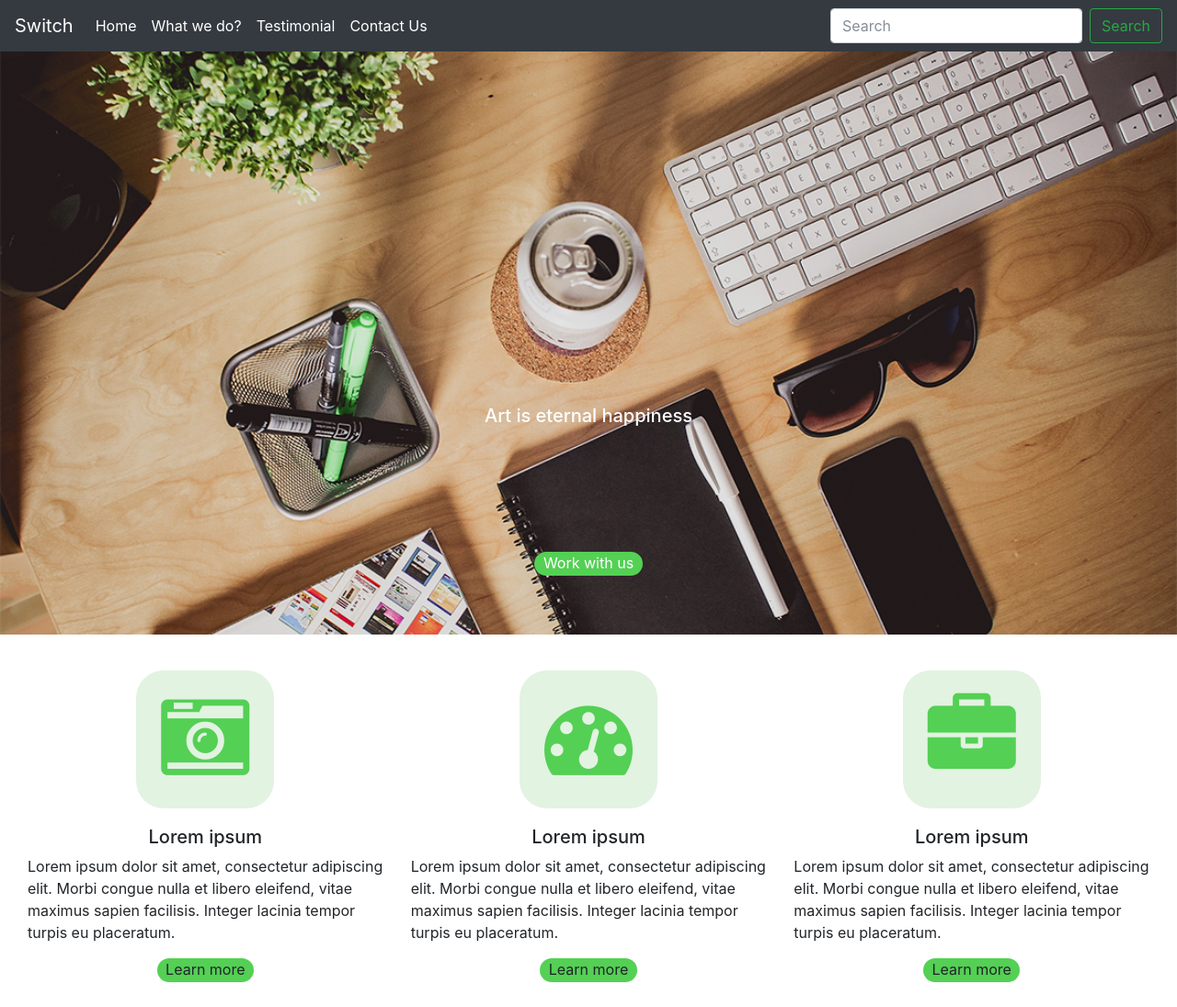
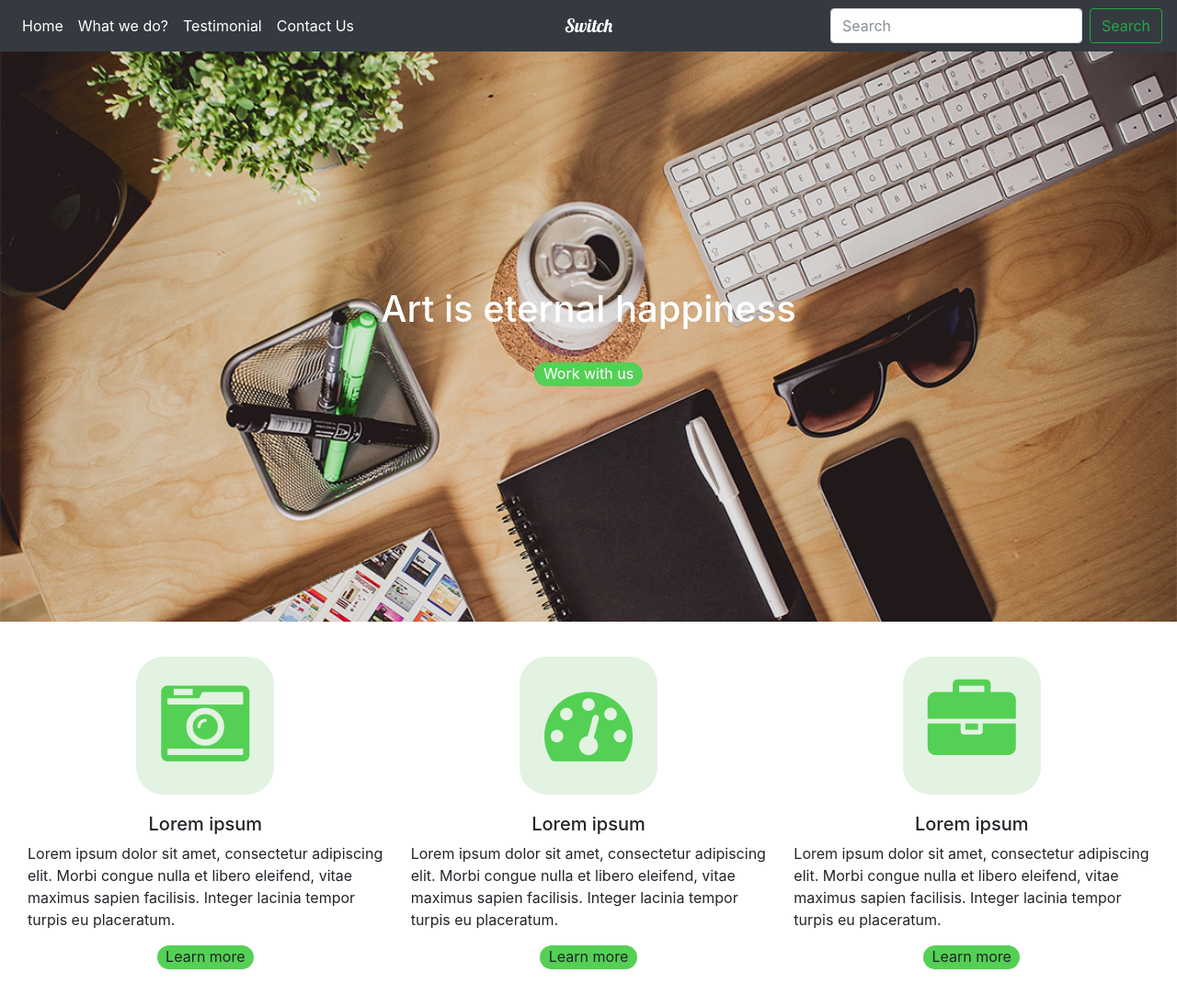
Before and after one commit to LucasCruceru/Switch, a plain HTML site: page index.html in a window 1280 px wide. Shown: the whole page at 92% size. Drawn offline with Linux system fonts and the light colour scheme.

Commit message:
worked more on re-styling some stuff and i also worked a bit on the navbar

```diff
--- a/assets/scss/style.scss
+++ b/assets/scss/style.scss
@@ -56,3 +56,18 @@ $box-size: 150px;
     text-align: center;
     vertical-align: 0;
 }
+
+.navbar-brand
+{
+    position: absolute;
+    width: 100%;
+    left: 0;
+    top: 0;
+    text-align: center;
+    margin: auto;
+    padding:0;
+}
+
+.navbar-toggle {
+    z-index:1;
+}
--- a/index.html
+++ b/index.html
@@ -11,15 +11,7 @@
     <link rel="stylesheet" href="assets/css/style.css?v=1.0">
     <link rel="stylesheet" href="assets/bootstrap/css/bootstrap.min.css">
     <link rel="stylesheet" href="assets/font-awesome/css/font-awesome.min.css">
-    <script>
-        $( document ).ready(function() {
-            console.log( "document loaded" );
-        });
-
-        $( window ).on( "load", function() {
-            console.log( "window loaded" );
-        });
-    </script>
+    <link href="https://fonts.googleapis.com/css?family=Lobster" rel="stylesheet">
 
 </head>
 
@@ -27,10 +19,6 @@
 
 
 <nav class="navbar navbar-dark navbar-expand-lg bg-dark">
-    <a class="navbar-brand" href="#">Switch</a>
-    <button class="navbar-toggler" type="button" data-toggle="collapse" data-target="#navbarSupportedContent" aria-controls="navbarSupportedContent" aria-expanded="false" aria-label="Toggle navigation">
-        <span class="navbar-toggler-icon"></span>
-    </button>
 
     <div class="collapse navbar-collapse" id="navbarSupportedContent">
         <ul class="navbar-nav mr-auto">
@@ -47,6 +35,13 @@
                 <a class="nav-link" href="#">Contact Us</a>
             </li>
         </ul>
+
+        <a class="navbar-brand" href="#" style="font-family: 'Lobster', cursive; padding-top: 1%">Switch</a>
+        <button class="navbar-toggler" type="button" data-toggle="collapse" data-target="#navbarSupportedContent" aria-controls="navbarSupportedContent" aria-expanded="false" aria-label="Toggle navigation">
+        <span class="navbar-toggler-icon"></span>
+    </button>
+
+
         <form class="form-inline my-2 my-lg-0">
             <input class="form-control mr-sm-2" type="search" placeholder="Search" aria-label="Search">
             <button class="btn btn-outline-success my-2 my-sm-0" type="submit">Search</button>
@@ -56,10 +51,11 @@
 
 
 <div class="background-jumbo">
-    <h5 class="center-white-text" style="padding-top: 30%; padding-bottom: 10%">Art is eternal
-        happiness</h5>
+    <h1 class="center-white-text" style="padding-top: 20%; padding-bottom: 2%; font: bold;">Art is eternal
+        happiness</h1>
     <div class="d-flex justify-content-center">
-        <a #xml onclick="load()" class="badge-pill center-white-text pill-button" style="margin-bottom: 5%" href="#" role="button">Work with us</a>
+        <a onclick="load()" class="badge-pill center-white-text pill-button"
+           style="margin-bottom: 20%" href="#" role="button">Work with us</a>
     </div>
 </div>
 <div class="row container-fluid" style="margin: 0; width: 100%">
```
Also changed, not shown: assets/css/style.css.
